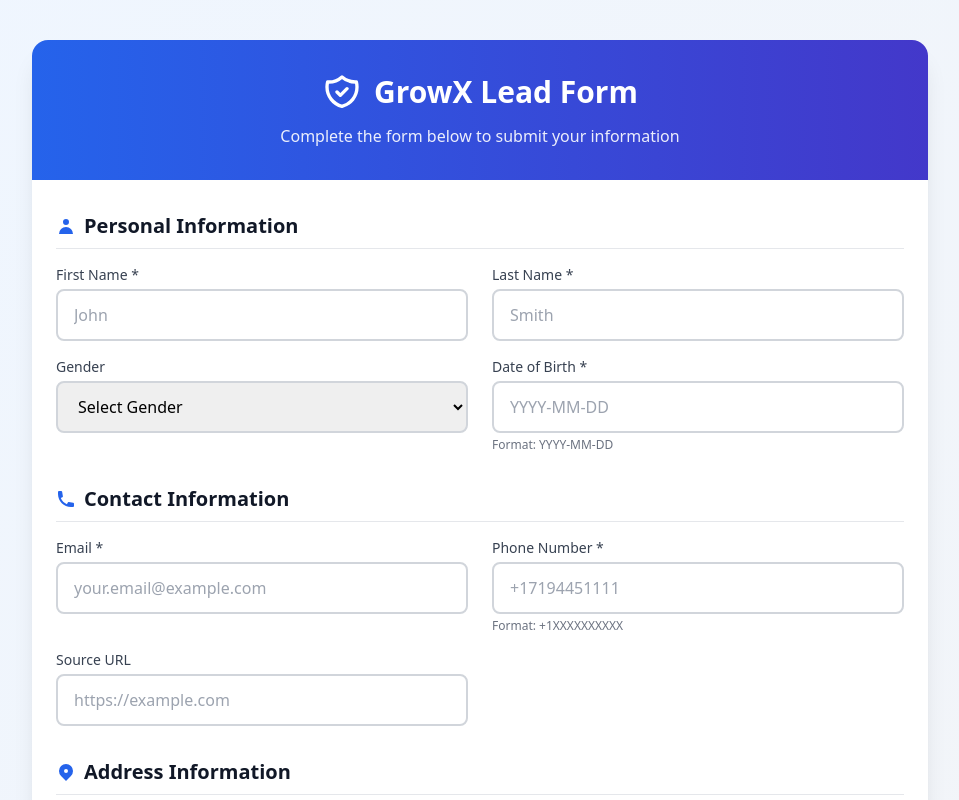
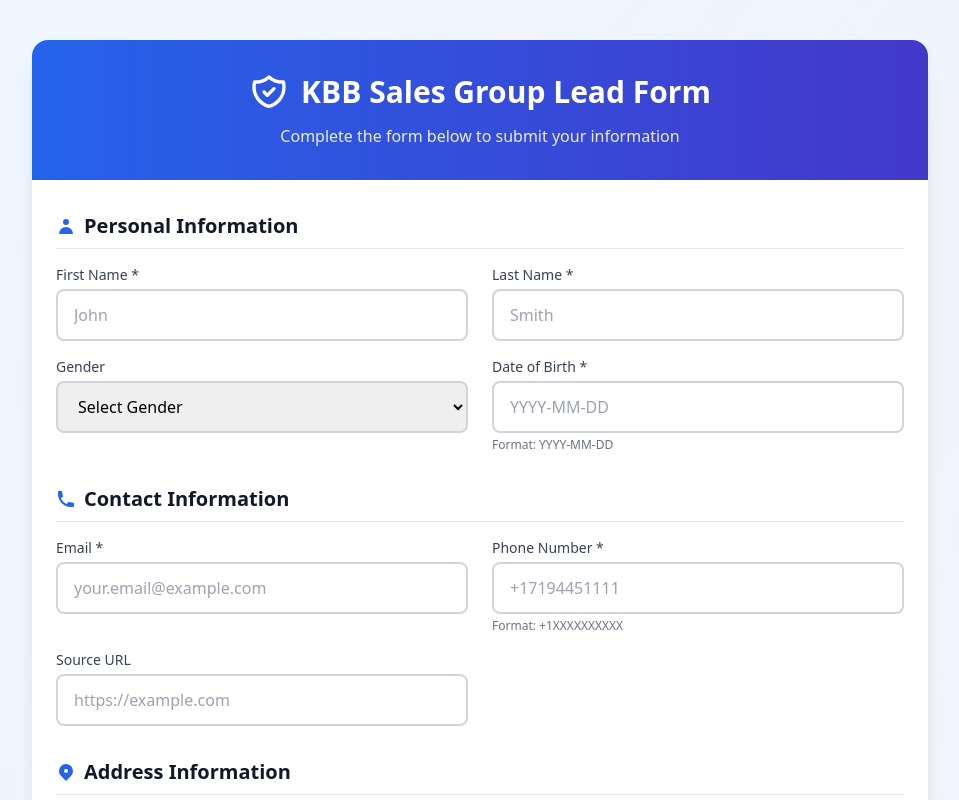
Before and after one commit to asadishaq15/lead-forms, a React (Vite) app: page /leads3 in a window 1280 px wide. Shown: the top 800 px of the page, without its empty margins (160-1119 px from the left). Built offline with nearby package versions, Linux system fonts and the light colour scheme.

Commit message:
add new form

```diff
--- a/src/Components/KBBForm3.jsx
+++ b/src/Components/KBBForm3.jsx
@@ -192,7 +192,7 @@ const KbbSalesGroupLeadForm = () => {
               <path strokeLinecap="round" strokeLinejoin="round" strokeWidth={2} d="M9 12l2 2 4-4m5.618-4.016A11.955 11.955 0 0112 2.944a11.955 11.955 0 01-8.618 3.04A12.02 12.02 0 003 9c0 5.591 3.824 10.29 9 11.622 5.176-1.332 9-6.03 9-11.622 0-1.042-.133-2.052-.382-3.016z" />
             </svg>
             <h2 className="text-center text-3xl font-extrabold text-white">
-            GrowX Lead Form
+              KBB Sales Group Lead Form
             </h2>
           </div>
           <p className="mt-3 text-center text-white text-opacity-90">
```
